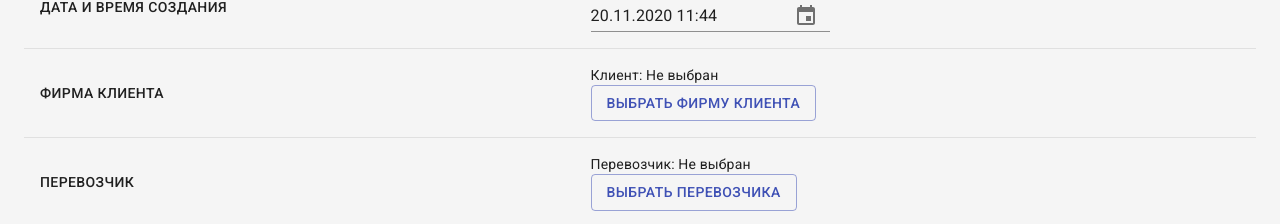
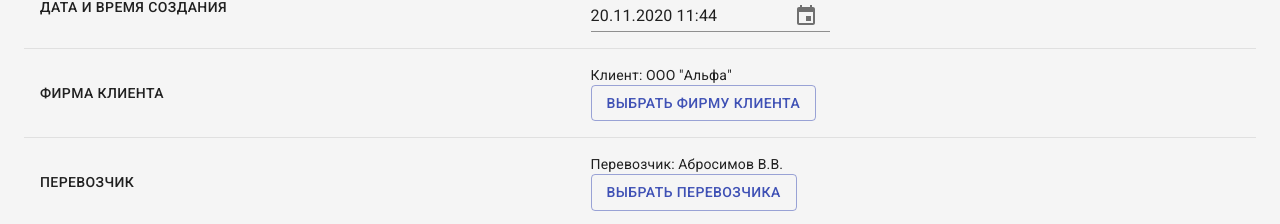
Before and after one commit to jsksru/cargo-trucking, a React (Create React App) app: page /edit/1 in a window 1280 px wide. Shown: the part 235-459 px from the top of the page. Built offline with nearby package versions, Linux system fonts and the light colour scheme.

Commit message:
added selected names

```diff
--- a/src/layouts/RequestEdit/RequestEdit.js
+++ b/src/layouts/RequestEdit/RequestEdit.js
@@ -23,7 +23,9 @@ const NewRequest = () => {
 
   const [ datetime, setDatetime ] = useState(null);
   const [ client, setClient ] = useState(null);
+  const [ clientName, setClientName ] = useState(null);
   const [ carrier, setCarrier ] = useState(null);
+  const [ carrierName, setCarrierName ] = useState(null);
   const [ comments, setComments ] = useState('');
   const [ isSaving, setIsSaving ] = useState(false);
   const history = useHistory();
@@ -33,11 +35,13 @@ const NewRequest = () => {
     api.requests.getOne(parseInt(params.id))
       .then(result => {
         if (result) {
-          setRequestId(result.id)
+          setRequestId(result.id);
           setDatetime(result.datetime);
           setClient(result.client.id);
+          setClientName(result.client.name);
           setCarrier(result.carrier.id);
-          setComments(result.comments)
+          setCarrierName(result.carrier.name);
+          setComments(result.comments);
         }
       })
       .catch(e => {
@@ -94,7 +98,7 @@ const NewRequest = () => {
                   <Typography variant="button">Фирма клиента</Typography>
                 </TableCell>
                 <TableCell>
-                  <ClientSelector selectHandler={setClient} />
+                  <ClientSelector initID={client} initName={clientName} selectHandler={setClient} />
                 </TableCell>
               </TableRow>
               <TableRow>
@@ -102,7 +106,7 @@ const NewRequest = () => {
                   <Typography variant="button">Перевозчик</Typography>
                 </TableCell>
                 <TableCell>
-                  <CarrierSelector selectHandler={setCarrier} />
+                  <CarrierSelector initID={carrier} initName={carrierName} selectHandler={setCarrier} />
                 </TableCell>
               </TableRow>
               <TableRow>
```
